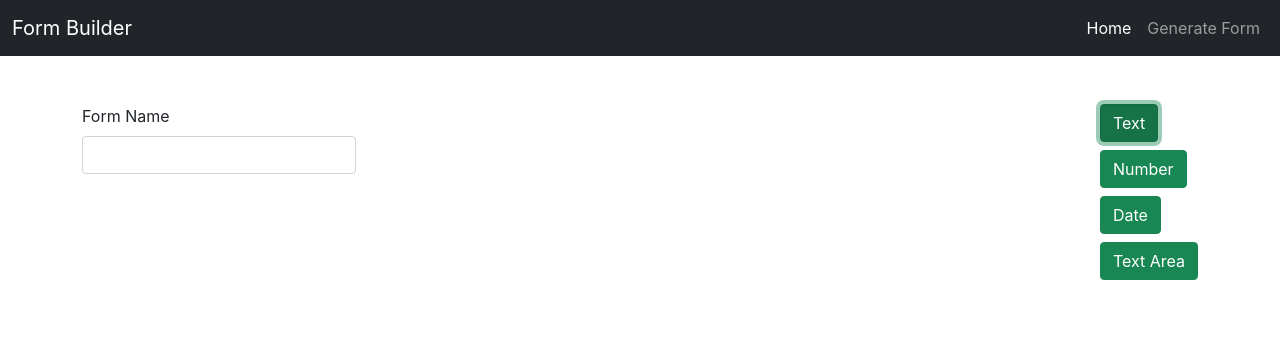
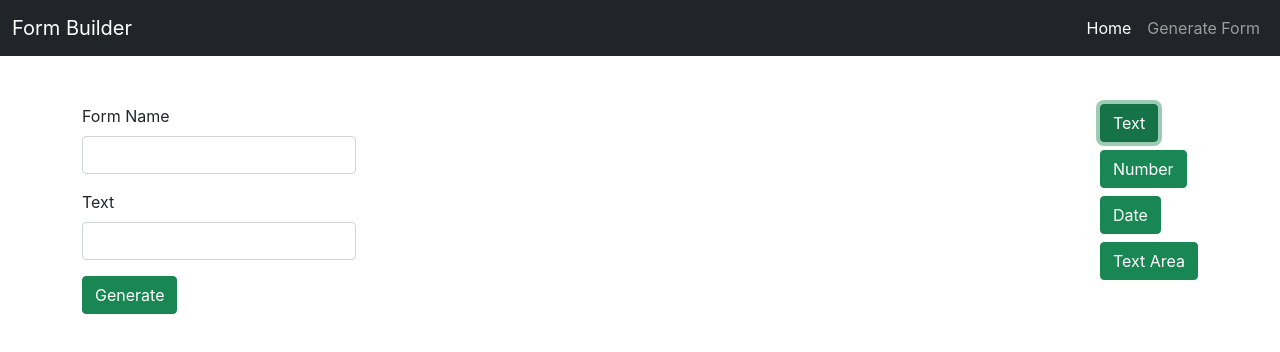
Before and after one commit to sisrafilss/form-builder-client, a React (Create React App) app: page /generate-form in a window 1280 px wide. Both pictures are taken after a click on the button "Text". Shown: the top 352 px of the page. Built offline with nearby package versions, Linux system fonts and the light colour scheme.

Commit message:
generate form funtionality added

```diff
--- a/src/components/GenerateForm/GenerateForm.js
+++ b/src/components/GenerateForm/GenerateForm.js
@@ -1,27 +1,79 @@
-import React from "react";
+import React, { useState } from "react";
 import Navigation from "../Navigation/Navigation";
 
 const GenerateForm = () => {
+  const [form, setForm] = useState([
+    <>
+      <label htmlFor="formName" className="mb-2">
+        Form Name
+      </label>
+      <input type="text" name="formName" className="form-control" />
+    </>,
+  ]);
+
+  const handleGenerateField = (name) => {
+    setForm([
+      ...form,
+      <>
+        <label className="mb-2">{name}</label>
+        <input type="text" name={name} className="form-control" />
+      </>,
+    ]);
+  };
+
+  const handleGenerate = (e) => {
+    e.preventDefault();
+    for (let i = 0; i < e.target.length - 1; i++) {
+      console.log(e.target[i].name, e.target[i].value);
+    }
+  };
+
   return (
     <>
       <Navigation />
       <div className="container mt-5">
         <div className="d-flex justify-content-between">
           <div>
-            <form>
-              <div>
-                <label htmlFor="formName" className="mb-2">
-                  Form Name
-                </label>
-                <input type="text" className="form-control" />
-              </div>
+            <form onSubmit={handleGenerate}>
+              {form.map((element, index) => (
+                <div key={index} className="mb-3">
+                  {element}
+                </div>
+              ))}
+              {form.length > 1 ? (
+                <button type="submit" className="btn btn-success">
+                  Generate
+                </button>
+              ) : (
+                ""
+              )}
             </form>
           </div>
           <div>
-            <button className="btn btn-success d-block mb-2">Text</button>
-            <button className="btn btn-success d-block mb-2">Number</button>
-            <button className="btn btn-success d-block mb-2">Date</button>
-            <button className="btn btn-success d-block mb-2">Text Area</button>
+            <button
+              onClick={() => handleGenerateField("Text")}
+              className="btn btn-success d-block mb-2"
+            >
+              Text
+            </button>
+            <button
+              onClick={() => handleGenerateField("Number")}
+              className="btn btn-success d-block mb-2"
+            >
+              Number
+            </button>
+            <button
+              onClick={() => handleGenerateField("Date")}
+              className="btn btn-success d-block mb-2"
+            >
+              Date
+            </button>
+            <button
+              onClick={() => handleGenerateField("Textarea")}
+              className="btn btn-success d-block mb-2"
+            >
+              Text Area
+            </button>
           </div>
         </div>
       </div>
```
